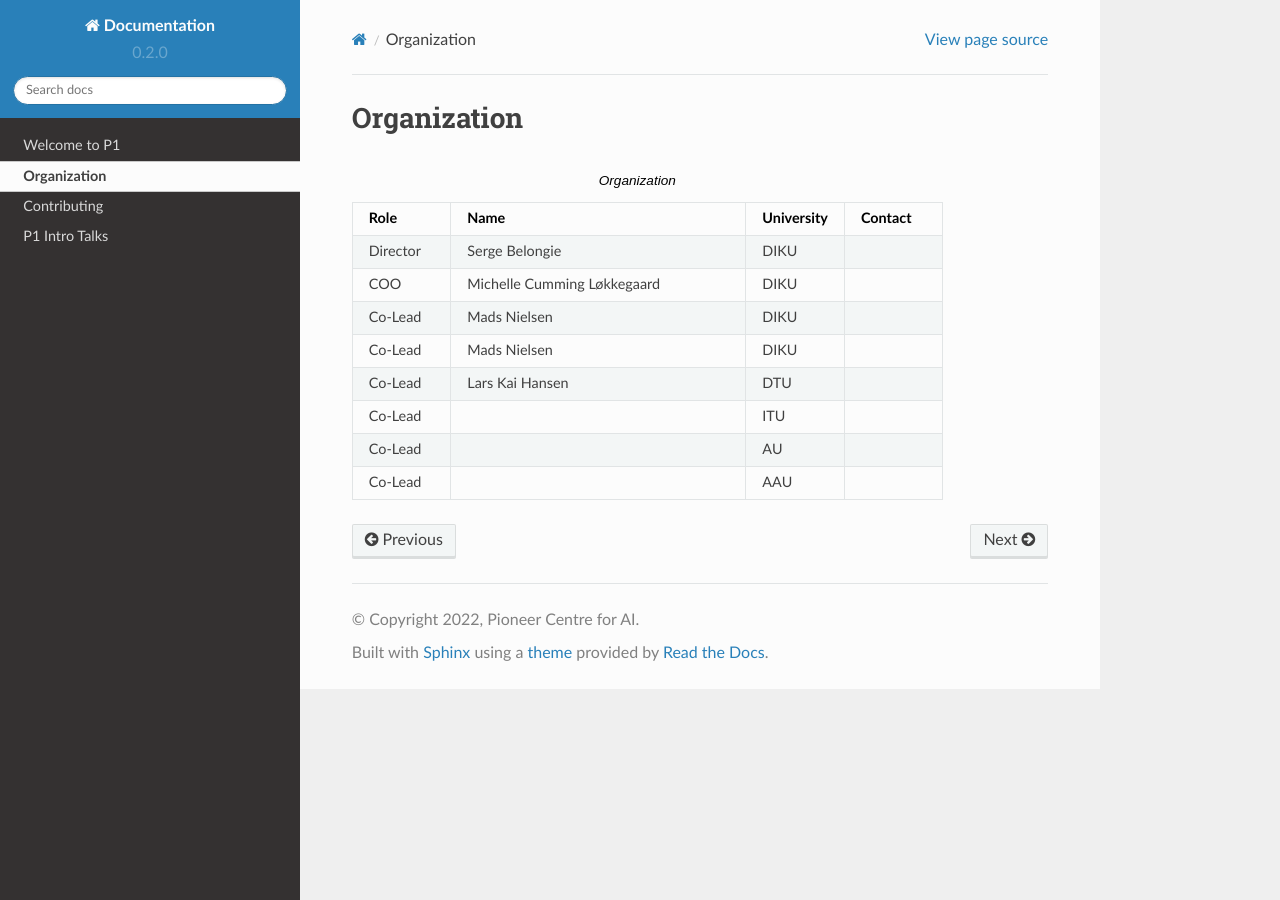
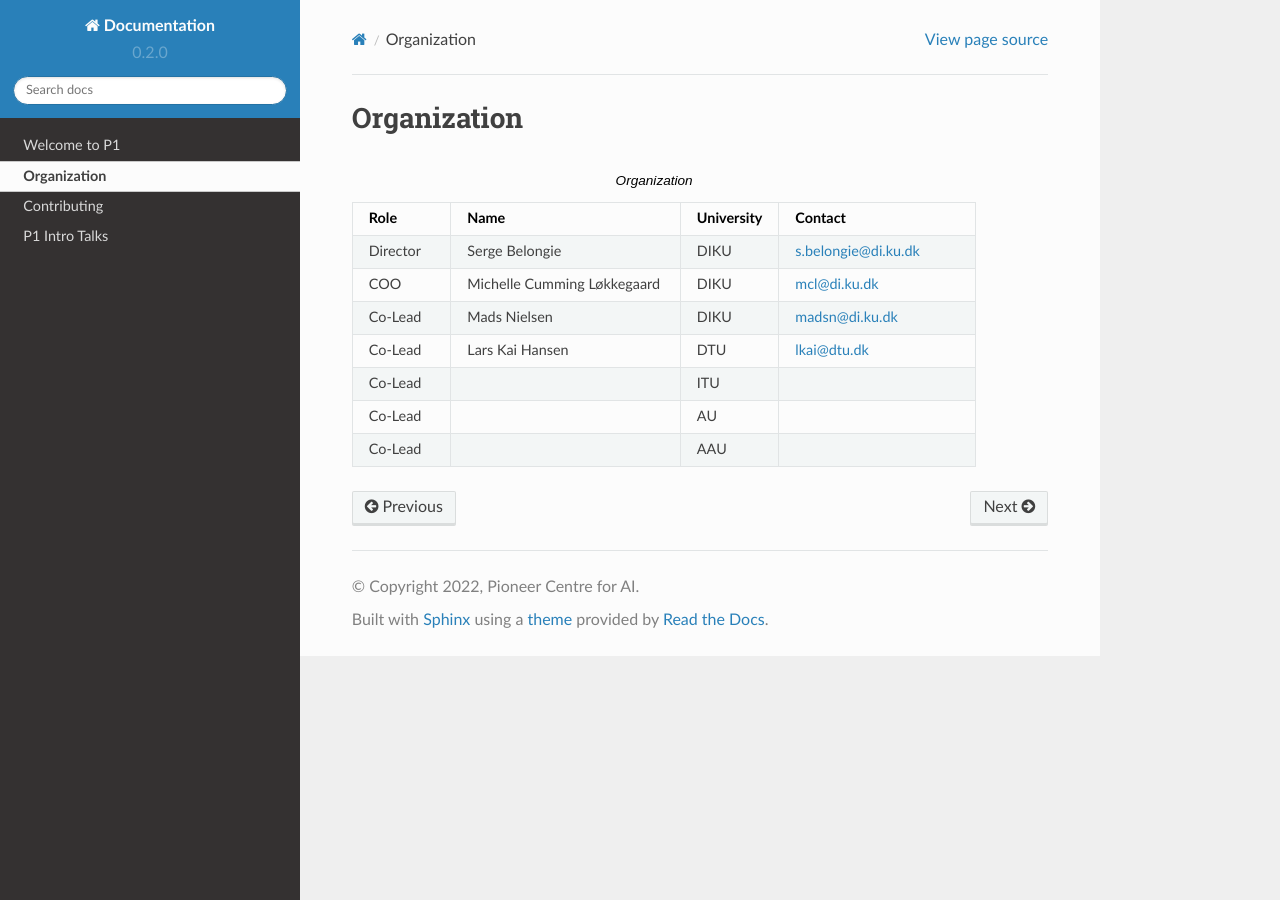
Before and after one commit to Pioneer-Centre-for-AI/p1-compute-documentation, a Sphinx documentation site: the page built from docs/source/organization.rst, in a window 1280 px wide. Built offline with Sphinx 7.4.7 and the Read the Docs theme 2.0.0, drawn with Linux system fonts in a browser that asks for light colours.

Commit message:
Organization table

```diff
--- a/docs/source/introtalks.rst
+++ b/docs/source/introtalks.rst
@@ -1,7 +1,6 @@
 P1 Intro Talks
 ==============
-P1 Intro Talks is a series of talks focused on high-level explanations of more software engineering and computer science related topics tailored specifically for deep learners and data scientists.
-Questions and discussions are welcome. The talks will feature a mix of classic talks, live coding, use case studies and external visits.
+P1 Intro Talks is a series of talks focused on high-level explanations of more software engineering and computer science related topics tailored specifically for deep learners and data scientists. Questions and discussions are welcome. The talks will feature a mix of classic talks, live coding, use case studies and external visits.
 
 .. list-table:: Intro Talks
    :widths: 15 30 45 10 10
--- a/docs/source/organization.rst
+++ b/docs/source/organization.rst
@@ -12,23 +12,19 @@ Organization
    * - Director
      - Serge Belongie
      - DIKU
-     -
+     - s.belongie@di.ku.dk
    * - COO
      - Michelle Cumming Løkkegaard
      - DIKU
-     -
+     - mcl@di.ku.dk
    * - Co-Lead
      - Mads Nielsen
      - DIKU
-     -
-   * - Co-Lead
-     - Mads Nielsen
-     - DIKU
-     -
+     - madsn@di.ku.dk
    * - Co-Lead
      - Lars Kai Hansen
      - DTU
-     -
+     - lkai@dtu.dk
    * - Co-Lead
      -
      - ITU
```
Also changed, not shown: other parts of docs/source/organization.rst (+1 -1 lines), docs/source/contributing.rst (+5 -2 lines).
